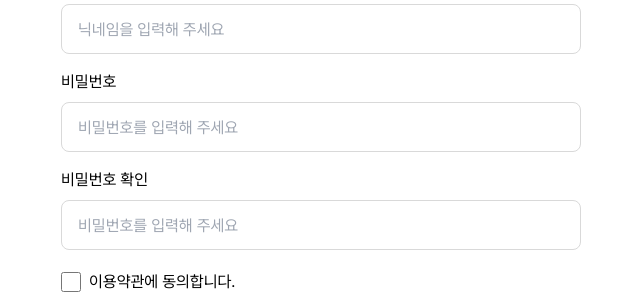
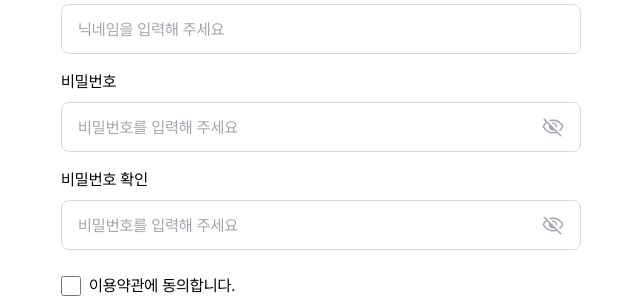
Before and after one commit to Sprint-Part3-14Team/14team-project, a Next.js app: page /signup in a window 1280 px wide. Shown: the part 469-769 px from the top of the page, without its empty margins (319-959 px from the left). Built offline with nearby package versions, Linux system fonts and the light colour scheme.

Commit message:
💄 design: 비밀번호 보여지고 가려지는 토글 구현

```diff
--- a/app/(auth)/_components/sign-in-form.tsx
+++ b/app/(auth)/_components/sign-in-form.tsx
@@ -1,5 +1,8 @@
 'use client';
 
+import visibilityIcon from '@/public/icons/icon_visibility.png';
+import Image from 'next/image';
+import { useState } from 'react';
 import { SubmitHandler, useForm } from 'react-hook-form';
 
 interface Inputs {
@@ -11,28 +14,46 @@ export default function SignInForm() {
   const {
     register,
     handleSubmit,
+    // NOTE - 로직 추가 시 구현
     // formState: { errors },
   } = useForm<Inputs>();
   const onSubmit: SubmitHandler<Inputs> = (data) => console.log(data);
 
+  const [passwordShown, setPasswordShown] = useState(false);
+  const togglePasswordVisibility = () => {
+    setPasswordShown(!passwordShown);
+  };
+
   return (
     <form onSubmit={handleSubmit(onSubmit)} className="flex w-full flex-col">
+      <div className="mb-4 flex flex-col gap-y-2">
         <label htmlFor="email">이메일</label>
         <input
           {...register('email')}
           type="email"
           placeholder="이메일을 입력해 주세요"
           id="email"
-        className="mb-4 mt-2 h-[50px] rounded-lg border border-gray-300 p-4 placeholder:text-gray-400"
+          className="h-[50px] rounded-lg border border-gray-300 p-4 placeholder:text-gray-400"
         />
+      </div>
+      <div className="relative mb-5 flex flex-col gap-y-2">
         <label htmlFor="password">비밀번호</label>
         <input
           {...register('password')}
-        type="password"
+          type={passwordShown ? 'text' : 'password'}
           placeholder="비밀번호를 입력해 주세요"
           id="password"
-        className="mb-5 mt-2 h-[50px] rounded-lg border border-gray-300 p-4 placeholder:text-gray-400"
+          className="h-[50px] rounded-lg border border-gray-300 p-4 placeholder:text-gray-400"
         />
+        <Image
+          src={visibilityIcon}
+          alt="password visibility icon"
+          width={24}
+          height={24}
+          className="absolute bottom-[25px] right-4 translate-y-1/2 cursor-pointer"
+          onClick={togglePasswordVisibility}
+        />
+      </div>
       <button
         type="submit"
         className="rounded-lg bg-violet-primary py-4 text-white"
--- a/app/(auth)/_components/sign-up-form.tsx
+++ b/app/(auth)/_components/sign-up-form.tsx
@@ -1,5 +1,8 @@
 'use client';
 
+import visibilityIcon from '@/public/icons/icon_visibility.png';
+import Image from 'next/image';
+import { useState } from 'react';
 import { SubmitHandler, useForm } from 'react-hook-form';
 
 interface Inputs {
@@ -14,44 +17,79 @@ export default function SignUpForm() {
   const {
     register,
     handleSubmit,
+    // NOTE - 로직 추가 시 구현
     // formState: { errors },
   } = useForm<Inputs>();
   const onSubmit: SubmitHandler<Inputs> = (data) => console.log(data);
 
+  const [passwordShown, setPasswordShown] = useState(false);
+  const [passwordConfirmationShown, setPasswordConfirmationShown] =
+    useState(false);
+  const togglePasswordVisibility = () => {
+    setPasswordShown(!passwordShown);
+  };
+  const togglePasswordConfirmationVisibility = () => {
+    setPasswordConfirmationShown(!passwordConfirmationShown);
+  };
+
   return (
     <form onSubmit={handleSubmit(onSubmit)} className="flex w-full flex-col">
+      <div className="mb-4 flex flex-col gap-y-2">
         <label htmlFor="email">이메일</label>
         <input
           {...register('email')}
           type="email"
           placeholder="이메일을 입력해 주세요"
           id="email"
-        className="mb-4 mt-2 h-[50px] rounded-lg border border-gray-300 p-4 placeholder:text-gray-400"
+          className="h-[50px] rounded-lg border border-gray-300 p-4 placeholder:text-gray-400"
         />
+      </div>
+      <div className="mb-4 flex flex-col gap-y-2">
         <label htmlFor="nickname">닉네임</label>
         <input
           {...register('nickname')}
           type="nickname"
           placeholder="닉네임을 입력해 주세요"
           id="nickname"
-        className="mb-4 mt-2 h-[50px] rounded-lg border border-gray-300 p-4 placeholder:text-gray-400"
+          className="h-[50px] rounded-lg border border-gray-300 p-4 placeholder:text-gray-400"
         />
+      </div>
+      <div className="relative mb-4 flex flex-col gap-y-2">
         <label htmlFor="password">비밀번호</label>
         <input
           {...register('password')}
-        type="password"
+          type={passwordShown ? 'text' : 'password'}
           placeholder="비밀번호를 입력해 주세요"
           id="password"
-        className="mb-4 mt-2 h-[50px] rounded-lg border border-gray-300 p-4 placeholder:text-gray-400"
+          className="h-[50px] rounded-lg border border-gray-300 p-4 placeholder:text-gray-400"
         />
+        <Image
+          src={visibilityIcon}
+          alt="password visibility icon"
+          width={24}
+          height={24}
+          className="absolute bottom-[25px] right-4 translate-y-1/2 cursor-pointer"
+          onClick={togglePasswordVisibility}
+        />
+      </div>
+      <div className="relative mb-6 flex flex-col gap-y-2">
         <label htmlFor="passwordConfirmation">비밀번호 확인</label>
         <input
           {...register('passwordConfirmation')}
-        type="password"
+          type={passwordConfirmationShown ? 'text' : 'password'}
           placeholder="비밀번호를 입력해 주세요"
           id="passwordConfirmation"
-        className="mb-5 mt-2 h-[50px] rounded-lg border border-gray-300 p-4 placeholder:text-gray-400"
+          className="h-[50px] rounded-lg border border-gray-300 p-4 placeholder:text-gray-400"
         />
+        <Image
+          src={visibilityIcon}
+          alt="password confirmation visibility icon"
+          width={24}
+          height={24}
+          className="absolute bottom-[25px] right-4 translate-y-1/2 cursor-pointer"
+          onClick={togglePasswordConfirmationVisibility}
+        />
+      </div>
       <div className="flex items-center gap-x-2">
         <input
           {...register('terms')}
```
Also changed, not shown: public/icons/icon_visibility.png (added). Lines whose indentation alone changed are shown as unchanged.
